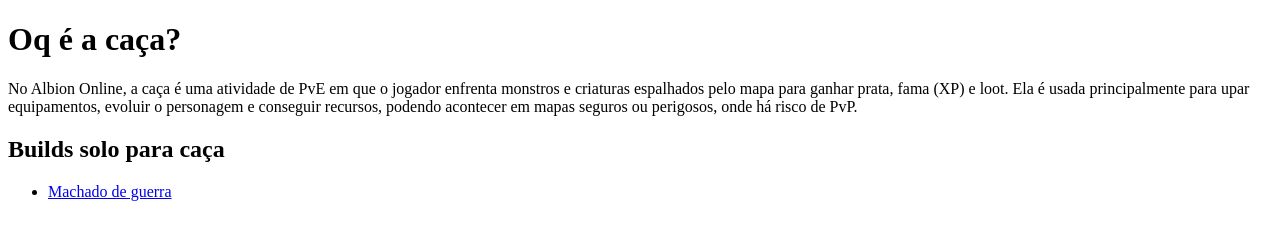
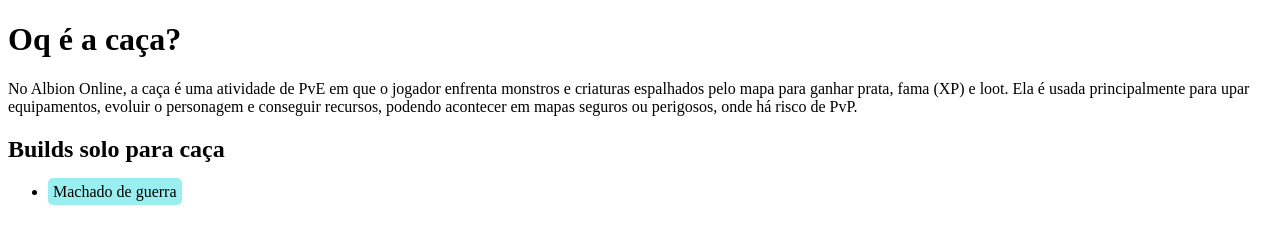
Before and after one commit to abidyelmartinsdemoraes26-art/Albion_inciante, a plain HTML site: page caça.html in a window 1280 px wide. Drawn offline with Linux system fonts and the light colour scheme.

Commit message:
Update caça.html

```diff
--- a/caça.html
+++ b/caça.html
@@ -4,6 +4,7 @@
     <meta charset="UTF-8">
     <meta name="viewport" content="width=device-width, initial-scale=1.0">
     <title>caça</title>
+    <link rel="stylesheet" href="estilo/style.css">
 </head>
 <body>
     <h1>Oq é a caça?</h1>
@@ -12,7 +13,7 @@
 
         <h2>Builds solo para caça</h2>
         <ul>
-            <li><a href="machado_de_guerra_para_caça.html">Machado de guerra</a></li>
+            <li><a href="machado_de_guerra_para_caça.html" class="botao_de_conteudo">Machado de guerra</a></li>
 
         </ul>
 </body>
```
